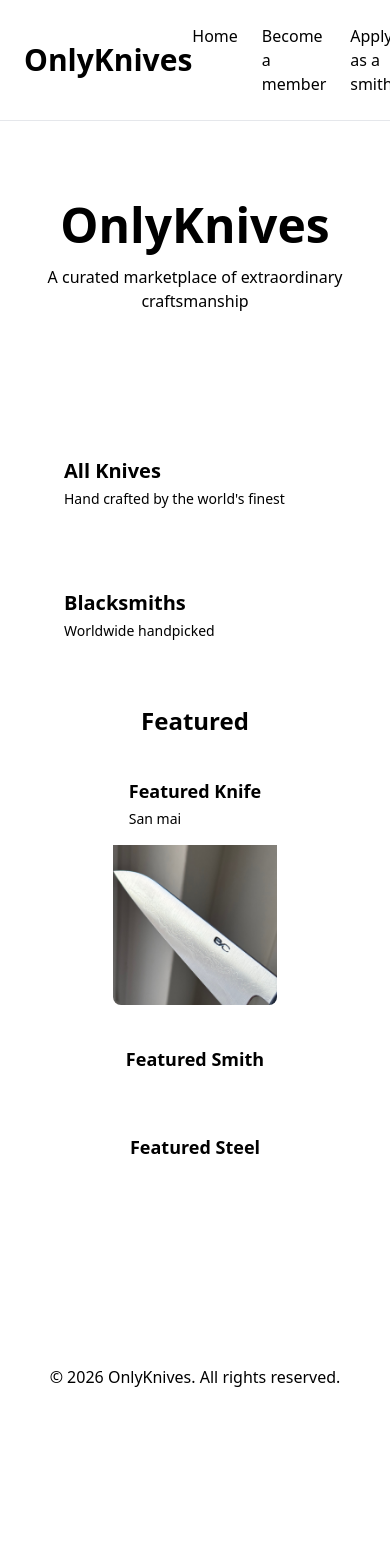
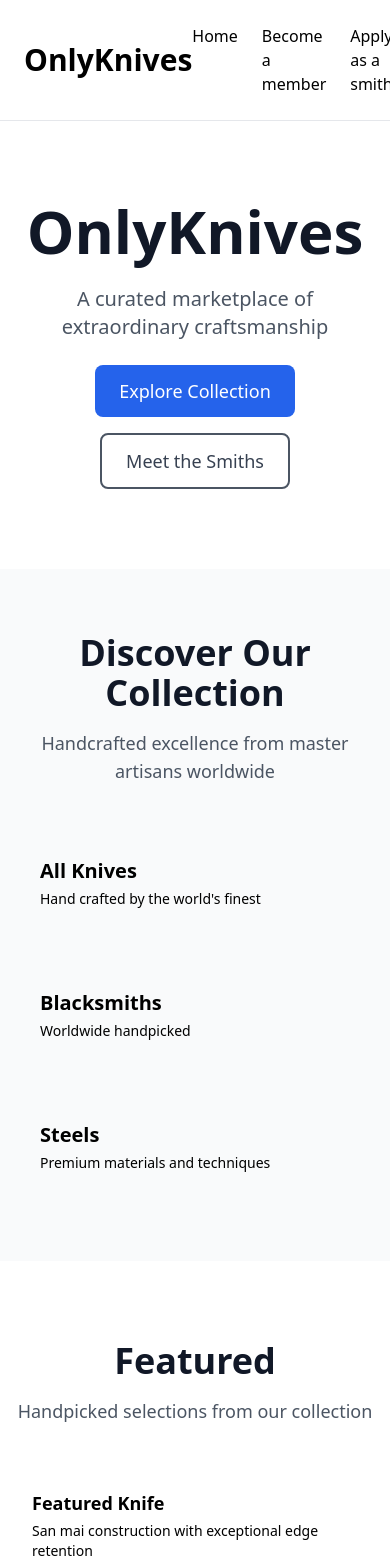
Before and after one commit to levjo655/OnlyKnives, a React (Create React App) app in the folder frontend/: page / in a window 390 px wide. Shown: the top 1568 px of the page. Before the commit the page ends 1413 px from the top, so only its background shows below. Built offline with nearby package versions, Linux system fonts and the light colour scheme.

Commit message:
feat: introduce core components type shit

```diff
--- a/frontend/src/app.js
+++ b/frontend/src/app.js
@@ -5,7 +5,7 @@ import { Navbar, Footer } from "./components";
 
 const App = () => (
   <BrowserRouter>
-  <Navbar />
+    <Navbar />
     <Routes>
       <Route path="/" element={<Home />} />
       <Route path="/knives" element={<Knives />} />
--- /dev/null
+++ b/frontend/src/components/core/button.jsx
@@ -0,0 +1,38 @@
+export default function Button({
+  children,
+  className = "",
+  variant = "primary",
+  size = "md",
+  type = "button",
+  disabled = false,
+  onClick,
+  ...props
+}) {
+  const baseStyles = "font-medium rounded-lg transition-colors duration-200 focus:outline-none focus:ring-2 focus:ring-offset-2";
+
+  const variants = {
+    primary: "bg-blue-600 text-white hover:bg-blue-700 focus:ring-blue-500 disabled:bg-blue-300",
+    secondary: "bg-gray-600 text-white hover:bg-gray-700 focus:ring-gray-500 disabled:bg-gray-300",
+    outline: "border-2 border-gray-600 text-gray-700 hover:bg-gray-50 focus:ring-gray-500 disabled:opacity-50",
+    danger: "bg-red-600 text-white hover:bg-red-700 focus:ring-red-500 disabled:bg-red-300",
+    ghost: "text-gray-700 hover:bg-gray-100 focus:ring-gray-500 disabled:opacity-50",
+  };
+
+  const sizes = {
+    sm: "px-3 py-1.5 text-sm",
+    md: "px-4 py-2 text-base",
+    lg: "px-6 py-3 text-lg",
+  };
+
+  return (
+    <button
+      type={type}
+      className={`${baseStyles} ${variants[variant]} ${sizes[size]} ${className} ${disabled ? "cursor-not-allowed opacity-50" : ""}`}
+      disabled={disabled}
+      onClick={onClick}
+      {...props}
+    >
+      {children}
+    </button>
+  );
+}
--- /dev/null
+++ b/frontend/src/components/core/card.jsx
@@ -0,0 +1,25 @@
+export default function Card({
+  children,
+  className = "",
+  hover = false,
+  padding = "md",
+  ...props
+}) {
+  const paddingSizes = {
+    none: "",
+    sm: "p-4",
+    md: "p-6",
+    lg: "p-8",
+  };
+
+  const hoverStyles = hover ? "transition-shadow duration-200 hover:shadow-lg" : "";
+
+  return (
+    <div
+      className={`bg-white rounded-lg shadow-md ${paddingSizes[padding]} ${hoverStyles} ${className}`}
+      {...props}
+    >
+      {children}
+    </div>
+  );
+}
--- /dev/null
+++ b/frontend/src/components/core/center.jsx
@@ -0,0 +1,15 @@
+export default function Center({
+    children,
+    className = "",
+    fullScreen = true,
+  }) {
+    return (
+      <div
+        className={`grid place-items-center ${
+          fullScreen ? "min-h-screen" : ""
+        } ${className}`}
+      >
+        {children}
+      </div>
+    );
+  }
--- /dev/null
+++ b/frontend/src/components/core/container.jsx
@@ -0,0 +1,24 @@
+export default function Container({
+  children,
+  className = "",
+  maxWidth = "xl",
+  ...props
+}) {
+  const maxWidths = {
+    sm: "max-w-screen-sm",
+    md: "max-w-screen-md",
+    lg: "max-w-screen-lg",
+    xl: "max-w-screen-xl",
+    "2xl": "max-w-screen-2xl",
+    full: "max-w-full",
+  };
+
+  return (
+    <div
+      className={`w-full mx-auto px-4 sm:px-6 lg:px-8 ${maxWidths[maxWidth]} ${className}`}
+      {...props}
+    >
+      {children}
+    </div>
+  );
+}
--- /dev/null
+++ b/frontend/src/components/core/heading.jsx
@@ -0,0 +1,30 @@
+export default function Heading({
+  children,
+  as = "h2",
+  size = "md",
+  className = "",
+  ...props
+}) {
+  const sizes = {
+    xs: "text-lg",
+    sm: "text-xl",
+    md: "text-2xl",
+    lg: "text-3xl",
+    xl: "text-4xl",
+    "2xl": "text-5xl",
+    "3xl": "text-6xl",
+  };
+
+  const baseStyles = "font-semibold text-gray-900";
+
+  const Component = as;
+
+  return (
+    <Component
+      className={`${baseStyles} ${sizes[size]} ${className}`}
+      {...props}
+    >
+      {children}
+    </Component>
+  );
+}
--- /dev/null
+++ b/frontend/src/components/core/input.jsx
@@ -0,0 +1,31 @@
+export default function Input({
+  label,
+  type = "text",
+  placeholder = "",
+  className = "",
+  error = "",
+  required = false,
+  ...props
+}) {
+  return (
+    <div className="w-full">
+      {label && (
+        <label className="block text-sm font-medium text-gray-700 mb-1">
+          {label}
+          {required && <span className="text-red-500 ml-1">*</span>}
+        </label>
+      )}
+      <input
+        type={type}
+        placeholder={placeholder}
+        className={`w-full px-4 py-2 border border-gray-300 rounded-lg focus:outline-none focus:ring-2 focus:ring-blue-500 focus:border-transparent transition-colors ${
+          error ? "border-red-500 focus:ring-red-500" : ""
+        } ${className}`}
+        {...props}
+      />
+      {error && (
+        <p className="mt-1 text-sm text-red-600">{error}</p>
+      )}
+    </div>
+  );
+}
--- /dev/null
+++ b/frontend/src/components/core/spinner.jsx
@@ -0,0 +1,18 @@
+export default function Spinner({
+  size = "md",
+  className = "",
+  ...props
+}) {
+  const sizes = {
+    sm: "w-4 h-4",
+    md: "w-8 h-8",
+    lg: "w-12 h-12",
+  };
+
+  return (
+    <div
+      className={`${sizes[size]} border-4 border-gray-200 border-t-blue-600 rounded-full animate-spin ${className}`}
+      {...props}
+    />
+  );
+}
--- /dev/null
+++ b/frontend/src/components/core/text.jsx
@@ -0,0 +1,44 @@
+export default function Text({
+  children,
+  as = "p",
+  size = "base",
+  color = "default",
+  weight = "normal",
+  className = "",
+  ...props
+}) {
+  const sizes = {
+    xs: "text-xs",
+    sm: "text-sm",
+    base: "text-base",
+    lg: "text-lg",
+    xl: "text-xl",
+  };
+
+  const colors = {
+    default: "text-gray-900",
+    muted: "text-gray-600",
+    light: "text-gray-400",
+    primary: "text-blue-600",
+    danger: "text-red-600",
+    success: "text-green-600",
+  };
+
+  const weights = {
+    normal: "font-normal",
+    medium: "font-medium",
+    semibold: "font-semibold",
+    bold: "font-bold",
+  };
+
+  const Component = as;
+
+  return (
+    <Component
+      className={`${sizes[size]} ${colors[color]} ${weights[weight]} ${className}`}
+      {...props}
+    >
+      {children}
+    </Component>
+  );
+}
--- a/frontend/src/components/index.js
+++ b/frontend/src/components/index.js
@@ -1,5 +1,8 @@
 // This file is the entry point for the components folder.
 // It exports all the components from the layout and feature folders.
+
+// Core components
+export { Button, Card, Center, Container, Heading, Input, Spinner, Text } from './core';
 
 // Layout components
 export { Navbar, Footer } from './layout';
--- a/frontend/src/pages/home.jsx
+++ b/frontend/src/pages/home.jsx
@@ -1,63 +1,146 @@
 import React from "react";
-import { ProductCard } from "../components";
+import { Link } from "react-router-dom";
+import {
+  ProductCard,
+  Container,
+  Heading,
+  Text,
+  Button,
+  Center
+} from "../components";
 import demoKnife from "../images/demo_knife.jpg";
 
 const Home = () => (
   <div className="bg-bg min-h-screen text-primaryText">
-
-
-    {/* Hero */}
-    <section className="flex flex-col items-center justify-center text-center py-20">
-      <h1 className="text-5xl font-bold mb-4">OnlyKnives</h1>
-      <p className="text-secondaryText max-w-xl">
+    {/* Hero Section */}
+    <section className="relative py-20 md:py-32 overflow-hidden">
+      <Container maxWidth="xl">
+        <Center fullScreen={false}>
+          <div className="text-center space-y-6">
+            <Heading
+              as="h1"
+              size="3xl"
+              className="text-5xl md:text-7xl font-bold mb-6 text-primaryText"
+            >
+              OnlyKnives
+            </Heading>
+            <Text
+              size="xl"
+              color="muted"
+              className="max-w-2xl mx-auto mb-8"
+            >
               A curated marketplace of extraordinary craftsmanship
-      </p>
+            </Text>
+            <div className="flex flex-col sm:flex-row gap-4 justify-center items-center">
+              <Link to="/knives">
+                <Button variant="primary" size="lg" className="w-full sm:w-auto">
+                  Explore Collection
+                </Button>
+              </Link>
+              <Link to="/smiths">
+                <Button variant="outline" size="lg" className="w-full sm:w-auto">
+                  Meet the Smiths
+                </Button>
+              </Link>
+            </div>
+          </div>
+        </Center>
+      </Container>
     </section>
 
-    {/* Main categories */}
-    <section className="p-10 grid grid-cols-1 sm:grid-cols-2 lg:grid-cols-3 gap-8 max-w-6xl mx-auto">
+    {/* Main Categories */}
+    <section className="py-16 bg-gray-50">
+      <Container maxWidth="xl">
+        <div className="text-center mb-12">
+          <Heading size="xl" className="mb-4">
+            Discover Our Collection
+          </Heading>
+          <Text color="muted" size="lg">
+            Handcrafted excellence from master artisans worldwide
+          </Text>
+        </div>
+        <div className="grid grid-cols-1 sm:grid-cols-2 lg:grid-cols-3 gap-8">
           <ProductCard
             title="All Knives"
             description="Hand crafted by the world's finest"
             to="/knives"
           />
-
           <ProductCard
             title="Blacksmiths"
             description="Worldwide handpicked"
             to="/smiths"
           />
+          <ProductCard
+            title="Steels"
+            description="Premium materials and techniques"
+            to="/steels"
+          />
+        </div>
+      </Container>
     </section>
 
-    {/* Featured */}
-    <section className="px-10 pb-20">
-      <h2 className="text-2xl font-semibold mb-6 text-center">
+    {/* Featured Section */}
+    <section className="py-20">
+      <Container maxWidth="xl">
+        <div className="text-center mb-12">
+          <Heading size="xl" className="mb-4">
             Featured
-      </h2>
-
-      <div className="max-w-6xl mx-auto grid grid-cols-1 md:grid-cols-3 gap-6 place-items-center">
+          </Heading>
+          <Text color="muted" size="lg">
+            Handpicked selections from our collection
+          </Text>
+        </div>
+        <div className="grid grid-cols-1 md:grid-cols-3 gap-8">
           <ProductCard
             title="Featured Knife"
-          description="San mai"
+            description="San mai construction with exceptional edge retention"
             image={demoKnife}
             to="/knives/featured"
             compact
           />
-
           <ProductCard
             title="Featured Smith"
+            description="Master craftsman with decades of experience"
             to="/smiths/featured"
             compact
           />
-
           <ProductCard
             title="Featured Steel"
+            description="Premium Japanese steel with superior performance"
             to="/steels/featured"
             compact
           />
         </div>
+      </Container>
     </section>
 
+    {/* CTA Section */}
+    <section className="py-20 bg-gray-900 text-white">
+      <Container maxWidth="lg">
+        <Center fullScreen={false}>
+          <div className="text-center space-y-6">
+            <Heading size="2xl" className="text-white">
+              Ready to Start Your Collection?
+            </Heading>
+            <Text size="lg" color="light" className="max-w-xl mx-auto">
+              Join our community of knife enthusiasts and discover the finest handcrafted blades
+            </Text>
+            <div className="flex flex-col sm:flex-row gap-4 justify-center">
+              <Link to="/knives">
+                <Button variant="primary" size="lg" className="bg-white text-gray-900 hover:bg-gray-100">
+                  Browse Collection
+                </Button>
+              </Link>
+              <Link to="/smithsignup">
+                <Button variant="outline" size="lg" className="border-white text-white hover:bg-white hover:text-gray-900">
+                  Apply as a Smith
+                </Button>
+              </Link>
+            </div>
+          </div>
+        </Center>
+      </Container>
+    </section>
   </div>
 );
 
```
Also changed, not shown: frontend/src/components/core/index.js (added, +8 -0 lines). Lines whose indentation alone changed are shown as unchanged.
